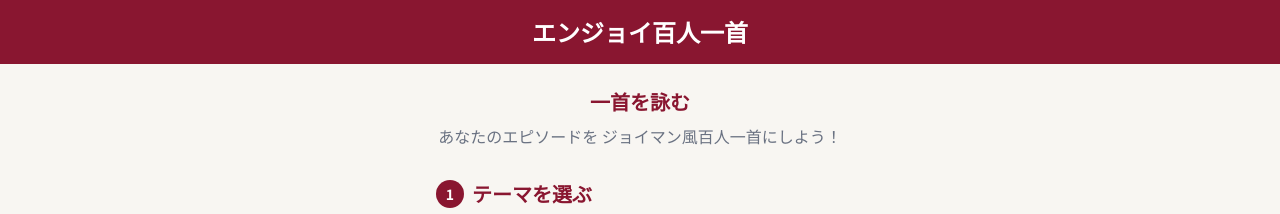
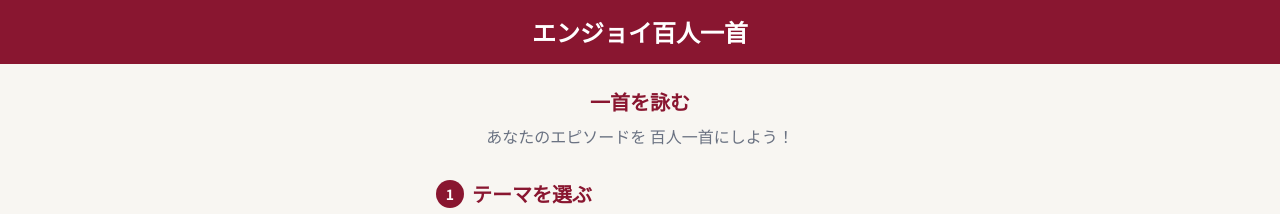
Before and after one commit to saki-0190/joyhyakunin-01, a Next.js app: page /generate in a window 1280 px wide. Shown: the top 214 px of the page. Built offline with nearby package versions, Linux system fonts and the light colour scheme.

Commit message:
UIデザインを調整

```diff
--- a/app/generate/page.tsx
+++ b/app/generate/page.tsx
@@ -71,7 +71,7 @@ export default function GeneratePage() {
 
             <p className="mt-2 text-gray-500">
               あなたのエピソードを
-              ジョイマン風百人一首にしよう！
+              百人一首にしよう！
             </p>
           </div>
 
```
Also changed, not shown: 1 other file (tests, documents, lock files or other folders).
